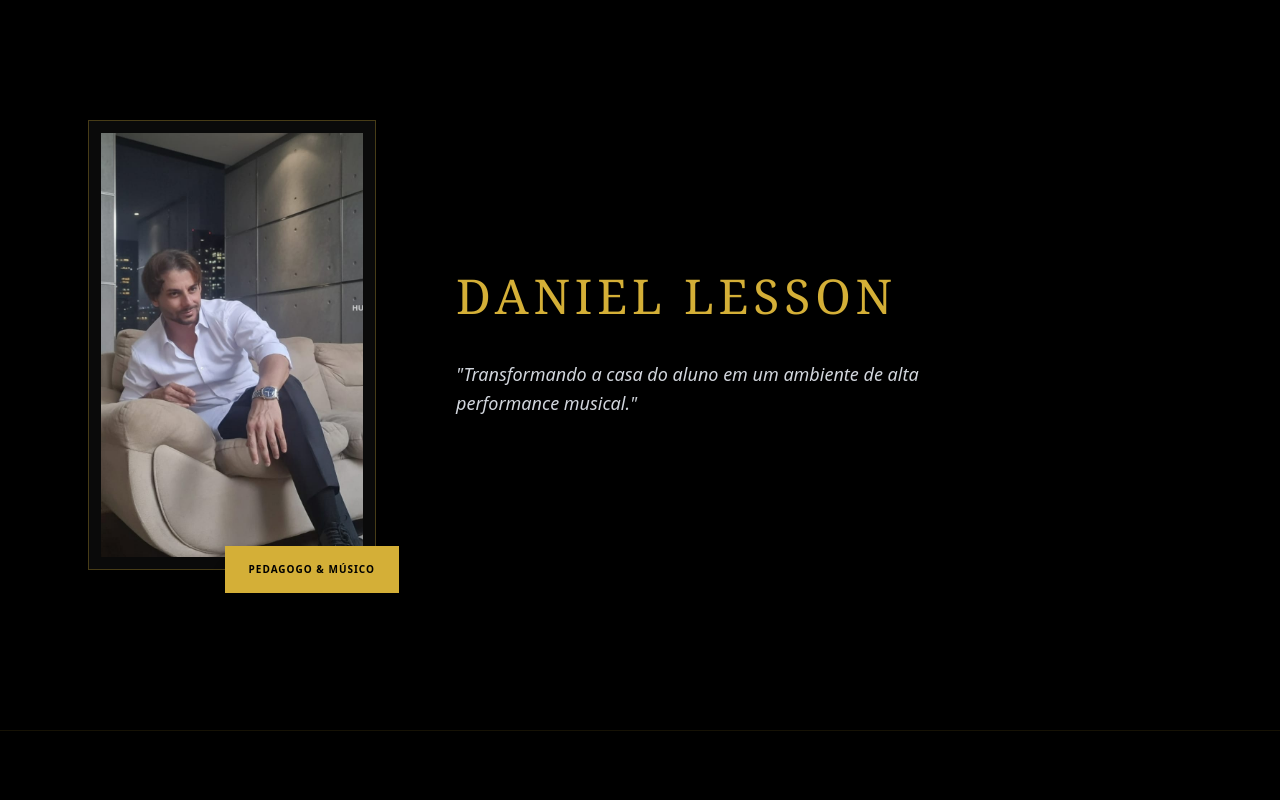
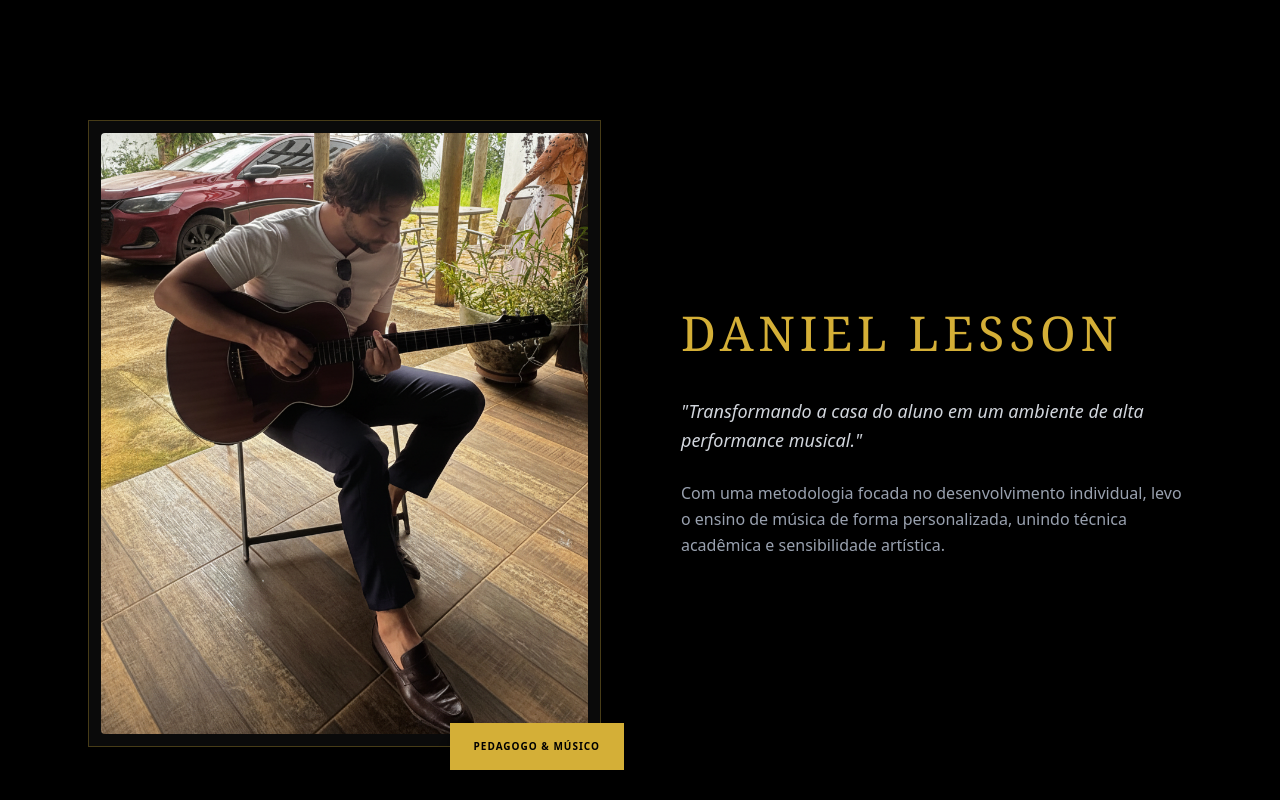
Before and after one commit to lyondanieldevops/Projetos-Danie, a React (Vite) app: page /#/curso/bateria in a window 1280 px wide. Shown: the part 840-1640 px from the top of the page. Built offline with nearby package versions, Linux system fonts and the light colour scheme; the HTML template or start-up script is replaced by a standard one.

Commit message:
ajuste da foto sobre e imageslider

```diff
--- a/src/App.jsx
+++ b/src/App.jsx
@@ -4,8 +4,8 @@ import Navbar from './components/Navbar'
 import ImageSlider from './components/ImageSlider'
 import { X, PlayCircle, MessageCircle, ShoppingBag } from 'lucide-react'
 
-// Suas imagens (Caminhos ajustados para minúsculo para compatibilidade com Vercel)
-import fotoSobreMim from './assets/sobre.jpeg'
+// Suas imagens sincronizadas com a pasta assets
+import fotoSobreMim from './assets/sobre.png'
 import fotoPiano from './assets/piano.jpeg'
 import fotoBateria from './assets/bateria.png'
 import fotoViolao from './assets/violao.jpeg'
@@ -22,7 +22,7 @@ function App() {
     { nome: 'Piano', foto: fotoPiano },
     { nome: 'Teclado', foto: fotoTeclado },
     { nome: 'Violão', foto: fotoViolao },
-    { nome: 'Guitarra', foto: fotoViolao } // Usando foto de violão temporariamente
+    { nome: 'Guitarra', foto: fotoViolao }
   ];
 
   return (
@@ -38,16 +38,24 @@ function App() {
         </a>
       </main>
 
-      {/* SOBRE */}
+      {/* SOBRE - Usando a nova foto sobre.png */}
       <section id="sobre" className="py-40 bg-black border-b border-[#D4AF37]/10">
         <div className="max-w-6xl mx-auto px-6 flex flex-col md:flex-row items-center gap-20">
-          <div className="w-72 h-[450px] border border-[#D4AF37]/30 p-3 relative bg-[#0a0a0a]">
-             <img src={fotoSobreMim} className="w-full h-full object-cover" alt="Daniel Lesson" />
+          <div className="w-full md:w-1/2 border border-[#D4AF37]/30 p-3 relative bg-[#0a0a0a]">
+             <img src={fotoSobreMim} className="w-full h-auto object-cover rounded-sm" alt="Daniel Lesson - Professor" />
              <div className="absolute -bottom-6 -right-6 bg-[#D4AF37] text-black text-[10px] font-bold py-4 px-6 uppercase tracking-widest shadow-xl">Pedagogo & Músico</div>
           </div>
           <div className="md:w-1/2 text-center md:text-left">
             <h2 className="text-[#D4AF37] font-serif text-4xl md:text-5xl uppercase tracking-widest mb-10">Daniel Lesson</h2>
-            <p className="text-gray-300 text-lg italic leading-relaxed">"Transformando a casa do aluno em um ambiente de alta performance musical."</p>
+            <div className="space-y-6">
+              <p className="text-gray-300 text-lg italic leading-relaxed">
+                "Transformando a casa do aluno em um ambiente de alta performance musical."
+              </p>
+              <p className="text-gray-400 text-base leading-relaxed">
+                Com uma metodologia focada no desenvolvimento individual, levo o ensino de música
+                de forma personalizada, unindo técnica acadêmica e sensibilidade artística.
+              </p>
+            </div>
           </div>
         </div>
       </section>
--- a/src/components/ImageSlider.jsx
+++ b/src/components/ImageSlider.jsx
@@ -4,12 +4,12 @@ import 'swiper/css';
 import 'swiper/css/pagination';
 import 'swiper/css/navigation';
 
-// Ajustado para minúsculo para bater com os arquivos da sua pasta assets
+// Ajustado para bater com os arquivos da sua pasta assets
 import fotoPiano from '../assets/piano.jpeg';
 import fotoBateria from '../assets/bateria.png';
 import fotoViolao from '../assets/violao.jpeg';
 import fotoTeclado from '../assets/teclado.jpeg';
-import fotoSobre from '../assets/sobre.jpeg';
+import fotoSobre from '../assets/sobre.png'; // CORRIGIDO: de .jpeg para .png
 
 const images = [fotoPiano, fotoBateria, fotoViolao, fotoTeclado, fotoSobre];
 
```
Also changed, not shown: src/assets/sobre.jpeg (deleted), src/assets/sobre.png (added).
